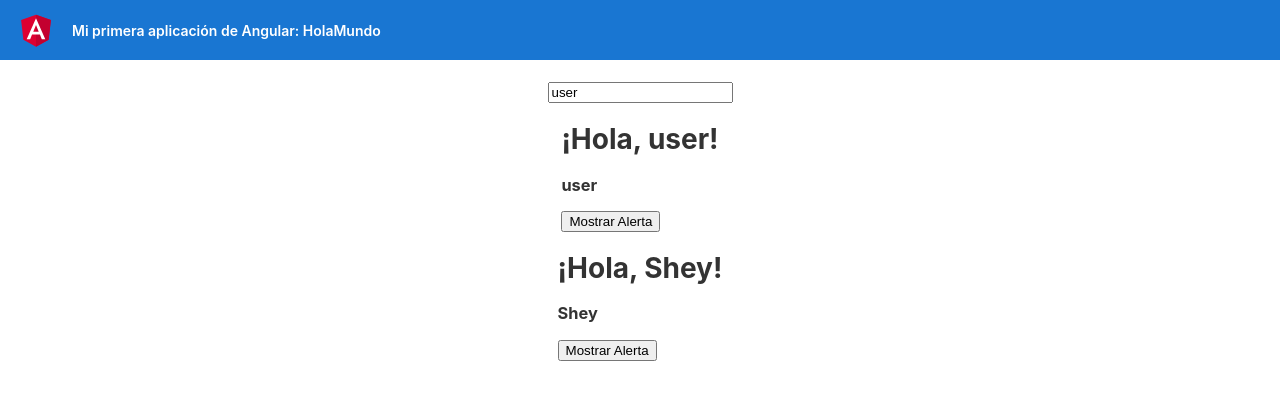
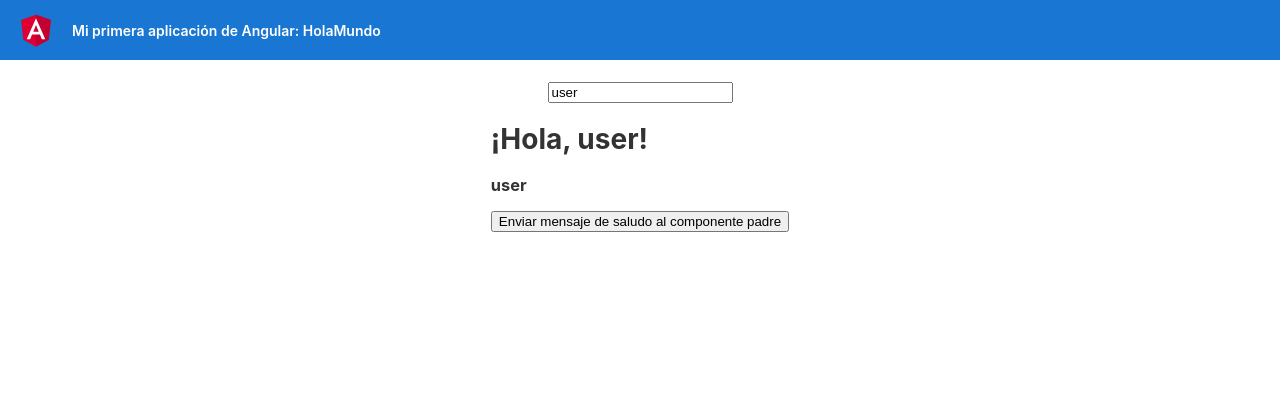
Before and after one commit to SheylaPDV/Angular, an Angular app in the folder HolaMundo/: page / in a window 1280 px wide. Shown: the top 400 px of the page. Built offline with nearby package versions, Linux system fonts and the light colour scheme.

Commit message:
envio de mensaje a componente padre

```diff
--- a/HolaMundo/src/app/app.component.html
+++ b/HolaMundo/src/app/app.component.html
@@ -320,8 +320,11 @@
   <!-- Input para trabajaer con NgModel -->
   <!-- Los parentesis son para escuchar eventos y los corchetes para pasar informacion -->
   <input type="text" placeholder="Nombre del usuario" [(ngModel)]="usuario" />
-  <app-saludo [nombre]="usuario"></app-saludo>
-  <app-saludo></app-saludo>
+  <app-saludo
+    [nombre]="usuario"
+    (mensajeEmitter)="recibirMensajeDelHijo($event)"
+  ></app-saludo>
+  <!-- <app-saludo></app-saludo> -->
 </div>
 
 <!-- * * * * * * * * * * * * * * * * * * * * * * * * * * * * * * * -->
--- a/HolaMundo/src/app/app.component.ts
+++ b/HolaMundo/src/app/app.component.ts
@@ -8,4 +8,8 @@ import { Component } from '@angular/core';
 export class AppComponent {
   title = 'HolaMundo';
   usuario = 'user';
+  // Esta funciuon de ejecuta cuando en el hijo (saludo component) se pulse un boton
+  recibirMensajeDelHijo(evento: string) {
+    alert(evento);
+  }
 }
--- a/HolaMundo/src/app/components/saludo/saludo.component.html
+++ b/HolaMundo/src/app/components/saludo/saludo.component.html
@@ -5,4 +5,6 @@
   <!-- No indicamos nada en las etiquetas, sino que el valor viene definido por la propiedad -->
 </h3>
 
-<button id="emit-alerta" (click)="alertaSaludo()">Mostrar Alerta</button>
+<button id="emit-alerta" (click)="enviarMensajeAlPadre()">
+  Enviar mensaje de saludo al componente padre
+</button>
--- a/HolaMundo/src/app/components/saludo/saludo.component.ts
+++ b/HolaMundo/src/app/components/saludo/saludo.component.ts
@@ -1,5 +1,5 @@
 // Controlador
-import { Component, OnInit, Input, Output } from '@angular/core';
+import { Component, OnInit, Input, Output, EventEmitter } from '@angular/core';
 // (input) eventos de componentes padre a componentes hijo
 // (output) eventos de componentes hijo a componentes padre
 
@@ -10,6 +10,7 @@ import { Component, OnInit, Input, Output } from '@angular/core';
 })
 export class SaludoComponent implements OnInit {
   @Input() nombre: string = 'Shey';
+  @Output() mensajeEmitter: EventEmitter<string> = new EventEmitter<string>();
   // nombre: string = 'Sheyla';
 
   constructor() {}
@@ -19,9 +20,12 @@ export class SaludoComponent implements OnInit {
     console.log('ngOnInit del componente Saludo');
   }
 
-  // Ejemplo para gestionar un evento de tipo click en el DOM
+  // Ejemplo para gestionar un evento de tipo click en el DOM y enviar un texto al componente padre
 
-  alertaSaludo(): void {
-    alert(`Hola, ${this.nombre}. Alerta despachada desde un click de boton`);
+  enviarMensajeAlPadre(): void {
+    // alert(`Hola, ${this.nombre}. Alerta despachada desde un click de boton`);
+    this.mensajeEmitter.emit(
+      `Hola, ${this.nombre}. Alerta despachada desde un click de boton`
+    );
   }
 }
```
